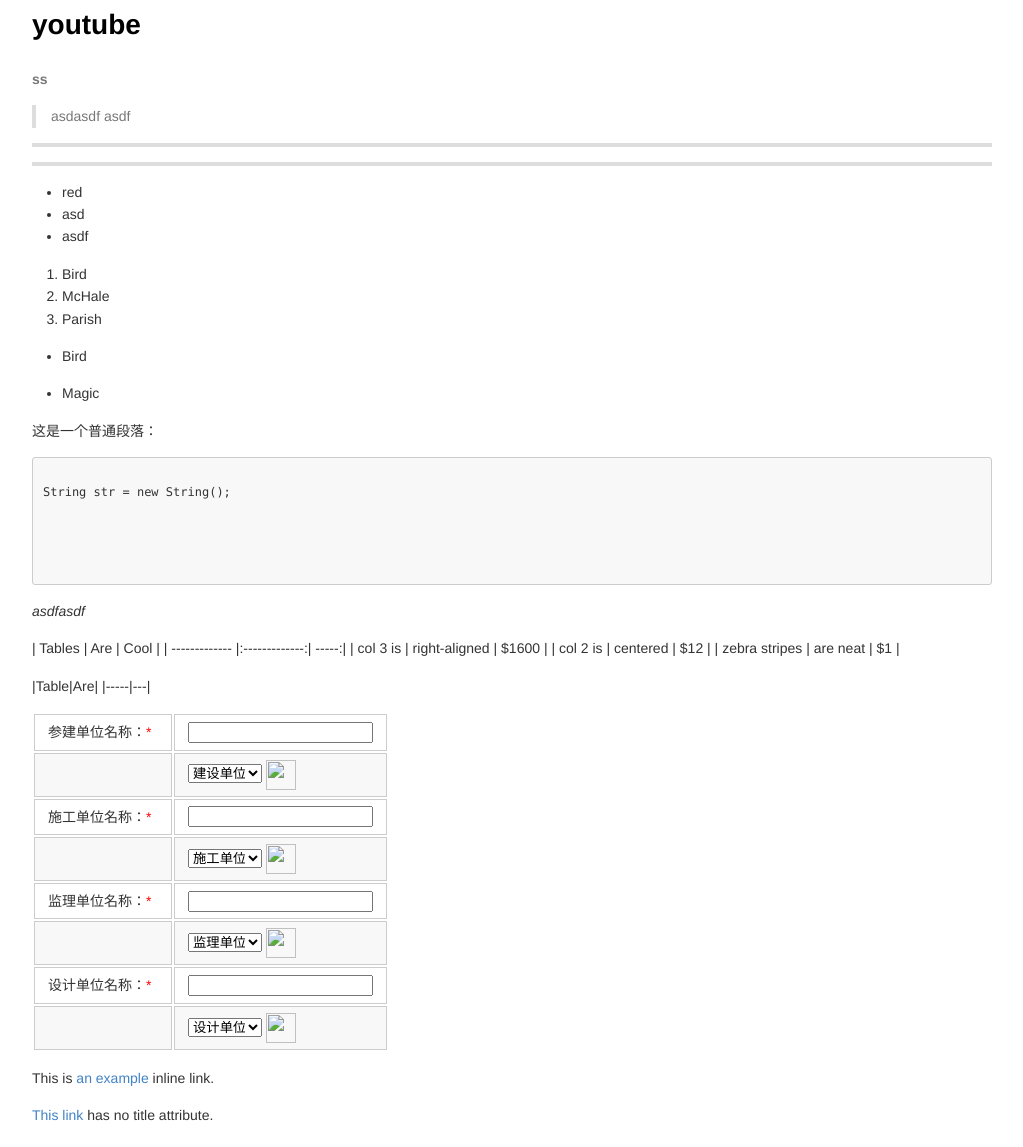
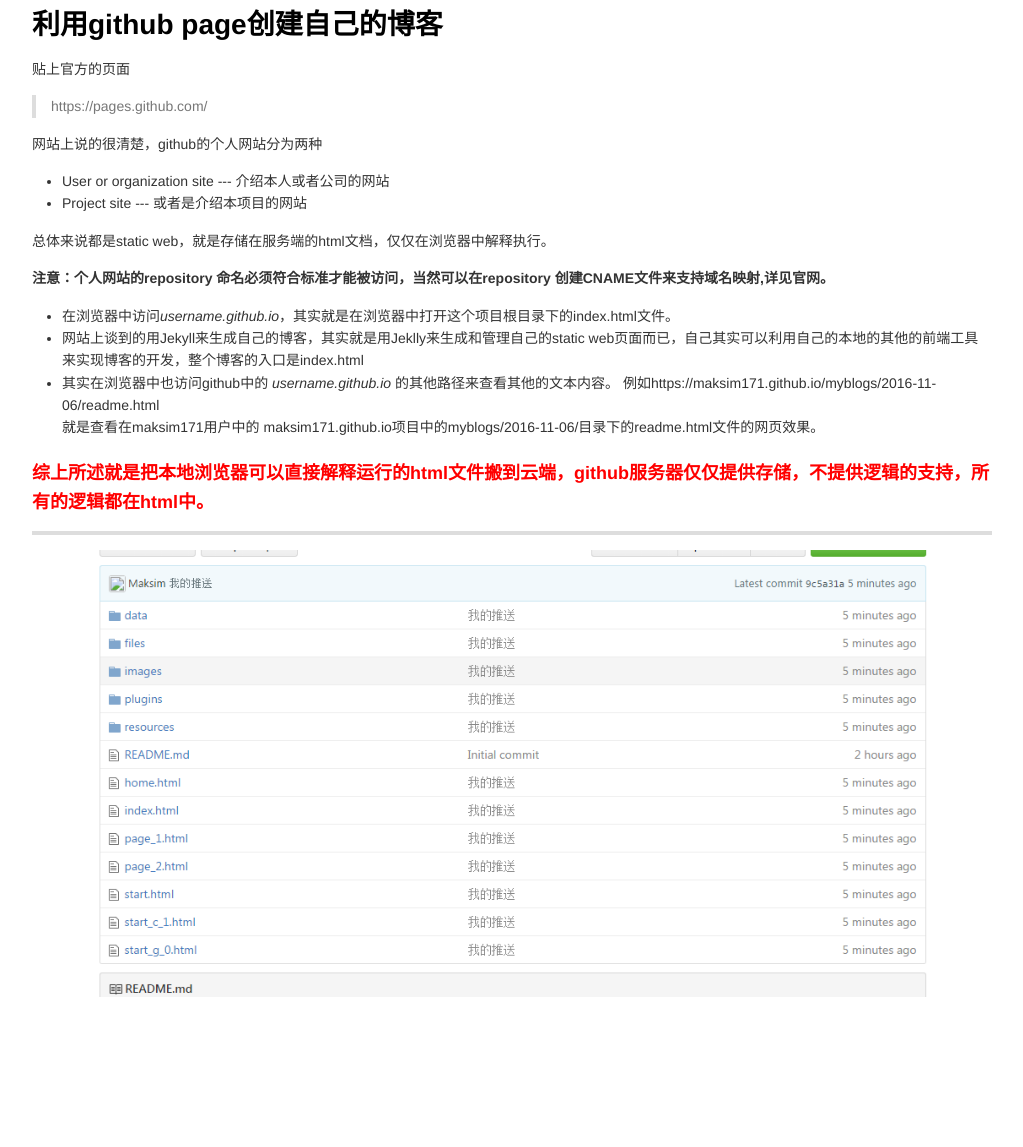
Before and after one commit to maksim171/maksim171.github.io, a plain HTML site: page blogs/Tools/windos/git/gitpage.html in a window 1280 px wide. Shown: the part 17-1164 px from the top of the page, without its empty margins (128-1151 px from the left). After the commit the page ends 1034 px from the top, so only its background shows below. Drawn offline with Linux system fonts and the light colour scheme; files whose address does not match are found by name.

Commit message:
how to use github pages

```diff
--- a/blogs/2016-11-16/2016-11-16.html
+++ b/blogs/Tools/windos/git/gitpage.html
@@ -1,7 +1,7 @@
 <!DOCTYPE html PUBLIC "-//W3C//DTD XHTML 1.0 Transitional//EN" "http://www.w3.org/TR/xhtml1/DTD/xhtml1-transitional.dtd">
 <html xmlns="http://www.w3.org/1999/xhtml" xml:lang="en" lang="en">
 <head>
-<title>MarkdownPad Document</title>
+<title>gitpage</title>
 <meta http-equiv="Content-Type" content="text/html; charset=utf-8" />
 <style type="text/css">
 /* GitHub stylesheet for MarkdownPad (http://markdownpad.com) */
@@ -291,118 +291,28 @@ img {
 </style>
 </head>
 <body>
-<h1>youtube</h1>
-<h6>ss</h6>
+<h1>利用github page创建自己的博客</h1>
+<p>贴上官方的页面</p>
 <blockquote>
-<p>asdasdf
-asdf</p>
+<p>https://pages.github.com/</p>
 </blockquote>
+<p>网站上说的很清楚，github的个人网站分为两种</p>
+<ul>
+<li>User or organization site --- 介绍本人或者公司的网站</li>
+<li>Project site --- 或者是介绍本项目的网站</li>
+</ul>
+<p>总体来说都是static web，就是存储在服务端的html文档，仅仅在浏览器中解释执行。</p>
+<p><strong>注意：个人网站的repository 命名必须符合标准才能被访问，当然可以在repository 创建CNAME文件来支持域名映射,详见官网。</strong></p>
+<ul>
+<li>在浏览器中访问<em>username.github.io</em>，其实就是在浏览器中打开这个项目根目录下的index.html文件。</li>
+<li>网站上谈到的用Jekyll来生成自己的博客，其实就是用Jeklly来生成和管理自己的static web页面而已，自己其实可以利用自己的本地的其他的前端工具来实现博客的开发，整个博客的入口是index.html</li>
+<li>其实在浏览器中也访问github中的 <em>username.github.io</em> 的其他路径来查看其他的文本内容。
+例如https://maksim171.github.io/myblogs/2016-11-06/readme.html              <br />
+就是查看在maksim171用户中的  maksim171.github.io项目中的myblogs/2016-11-06/目录下的readme.html文件的网页效果。</li>
+</ul>
+<h3><font style="color:red">综上所述就是把本地浏览器可以直接解释运行的html文件搬到云端，github服务器仅仅提供存储，不提供逻辑的支持，所有的逻辑都在html中。</font></h3>
 <hr />
-<hr />
-<ul>
-<li>red</li>
-<li>asd</li>
-<li>asdf</li>
-</ul>
-<ol>
-<li>Bird</li>
-<li>McHale</li>
-<li>Parish</li>
-</ol>
-<ul>
-<li><p>Bird</p></li>
-<li><p>Magic</p></li>
-</ul>
-<p>这是一个普通段落：</p>
-<pre>
-<code>
-String str = new String();
-
-
-
-</code>
-</pre>
-<p><em>asdfasdf</em> </p>
-<p>| Tables        | Are           | Cool  |
-| ------------- |:-------------:| -----:|
-| col 3 is      | right-aligned | $1600 |
-| col 2 is      | centered      |   $12 |
-| zebra stripes | are neat      |    $1 |</p>
-<p>|Table|Are|
-|-----|---|</p>
-<table>
-
-
-
-
-					<tr>
-						<td style="width:110px;">参建单位名称：<font color="#FF0000">*</font></td>
-						<td><input type="text"/></td>
-					</tr>
-
-					<tr>
-						<td></td>
-						<td>
-							<select style="width: 40%;">
-								<option value="建设单位">建设单位1</option>
-							</select>
-							<img src="../img/add.png" style="width: 30px;height: 30px ;vertical-align:middle;"/>
-						</td>
-					</tr>
-
-					<tr>
-						<td>施工单位名称：<font color="#FF0000">*</font></td>
-						<td><input type="text"/></td>
-					</tr>
-
-					<tr>
-						<td></td>
-						<td>
-							<select style="width: 40%;">
-								<option value="施工单位">施工单位1</option>
-							</select>
-							<img src="../img/add.png" style="width: 30px;height: 30px ;vertical-align:middle;"/>
-						</td>
-					</tr>
-
-
-					<tr>
-						<td>监理单位名称：<font color="#FF0000">*</font></td>
-						<td><input type="text"/></td>
-					</tr>
-
-					<tr>
-						<td></td>
-						<td>
-							<select style="width: 40%;">
-								<option value="监理单位">监理单位1</option>
-							</select>
-							<img src="../img/add.png" style="width: 30px;height: 30px ;vertical-align:middle;"/>
-						</td>
-					</tr>
-
-					<tr>
-						<td>设计单位名称：<font color="#FF0000">*</font></td>
-						<td><input type="text"/></td>
-					</tr>
-
-					<tr>
-						<td></td>
-						<td>
-							<select style="width: 40%;">
-								<option value="设计单位">设计单位1</option>
-							</select>
-							<img src="../img/add.png" style="width: 30px;height: 30px ;vertical-align:middle;"/>
-						</td>
-					</tr>
-
-
-
-
-
-				</table>
-<p>This is <a href="http://example.com/" title="Title">an example</a> inline link.</p>
-<p><a href="http://example.net/">This link</a> has no title attribute.</p>
+<p><img src="C:\Users\maksim-ssd\Desktop\MyBlogg\blogs\Tools\windos\git\image.png" /></p>
 
 </body>
 </html>
```
Also changed, not shown: blogs/Tools/windos/git/Image.png (added).
